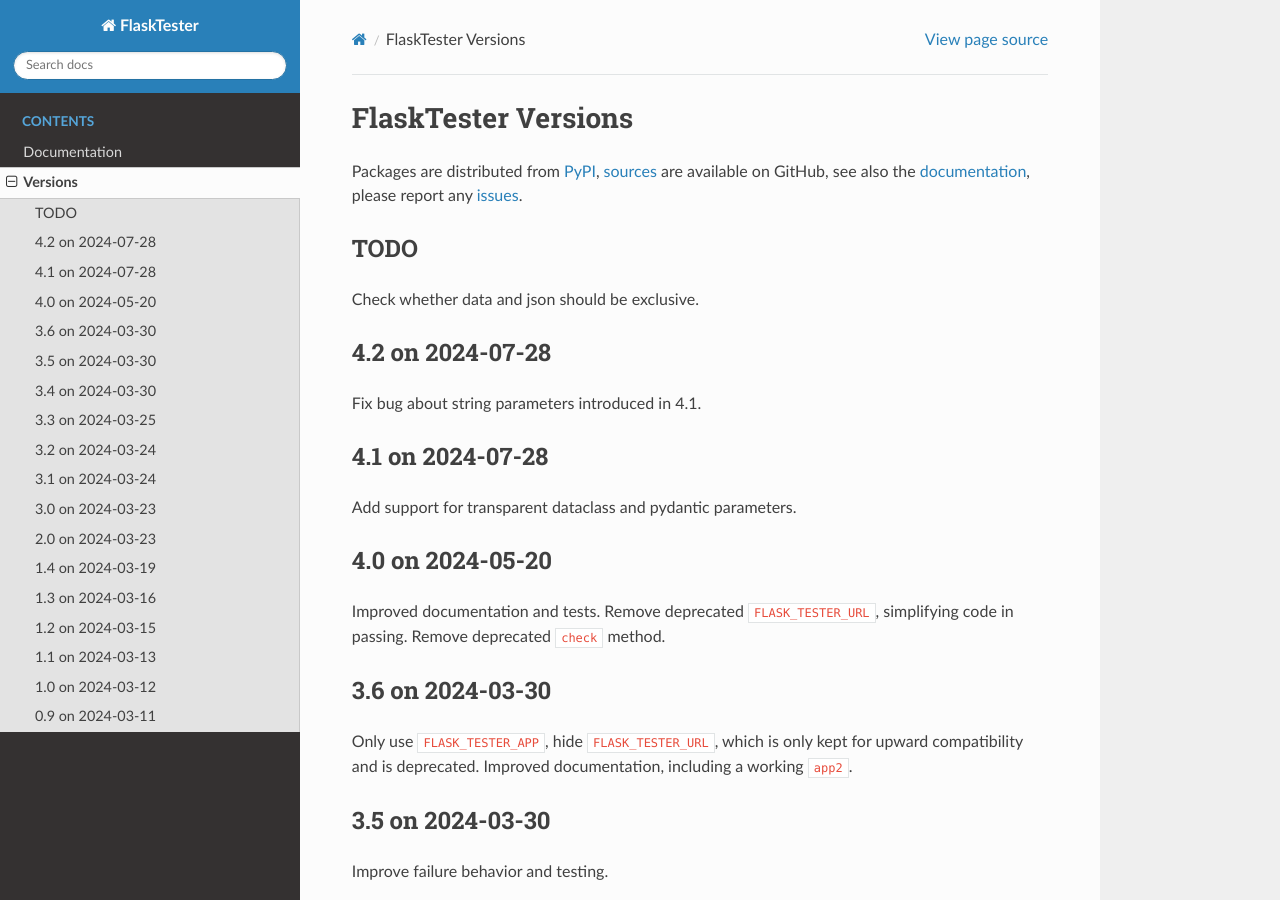
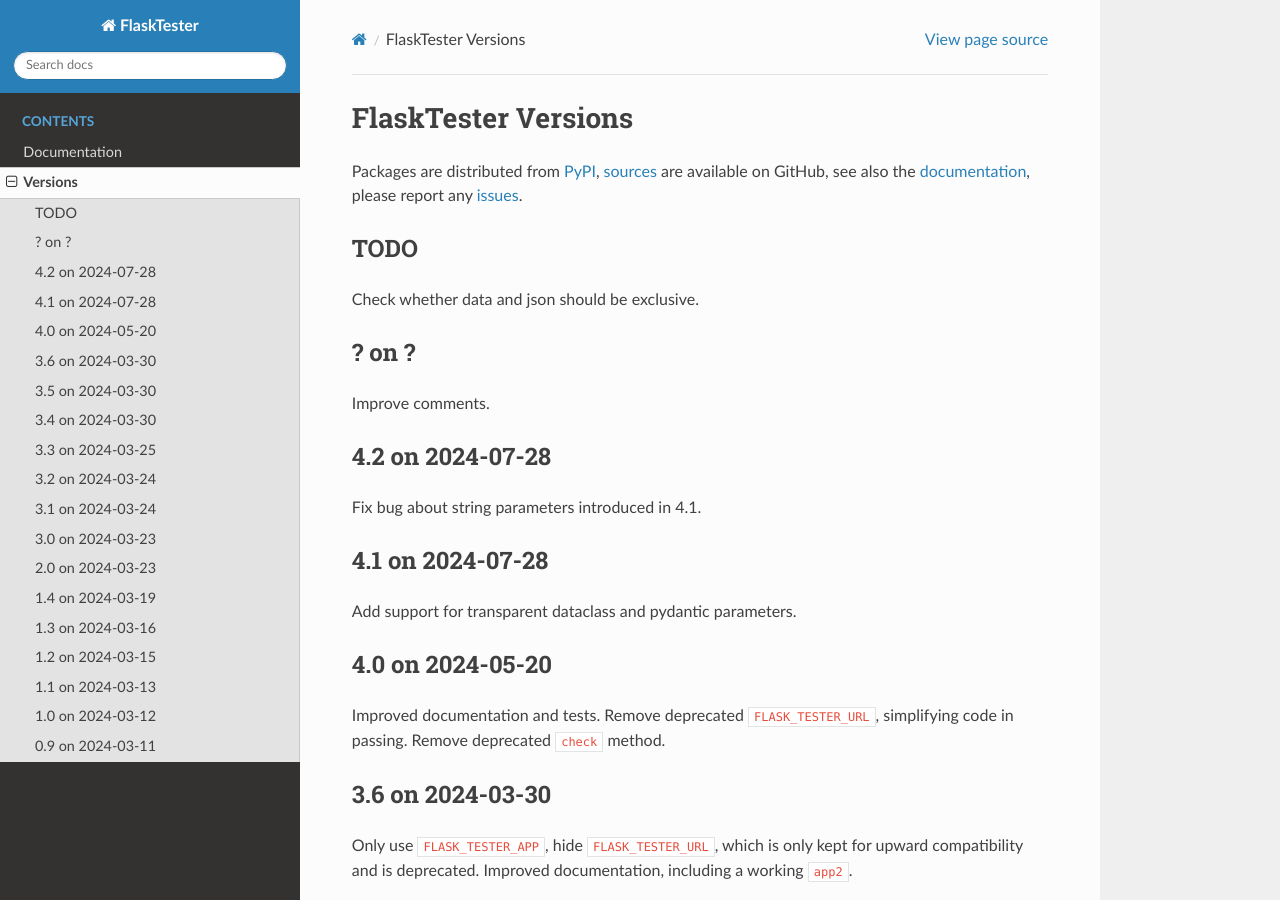
Before and after one commit to zx80/flask-tester, a Sphinx documentation site: the page built from docs/versions.md, in a window 1280 px wide and 900 px high. Built offline with Sphinx 7.4.7 and the Read the Docs theme 2.0.0, drawn with Linux system fonts in a browser that asks for light colours; pages that are not in the unit, such as notebooks, are missing from menus.

Commit message:
note about dones

```diff
--- a/docs/versions.md
+++ b/docs/versions.md
@@ -8,6 +8,10 @@
 ## TODO
 
 Check whether data and json should be exclusive.
+
+## ? on ?
+
+Improve comments.
 
 ## 4.2 on 2024-07-28
 
```
